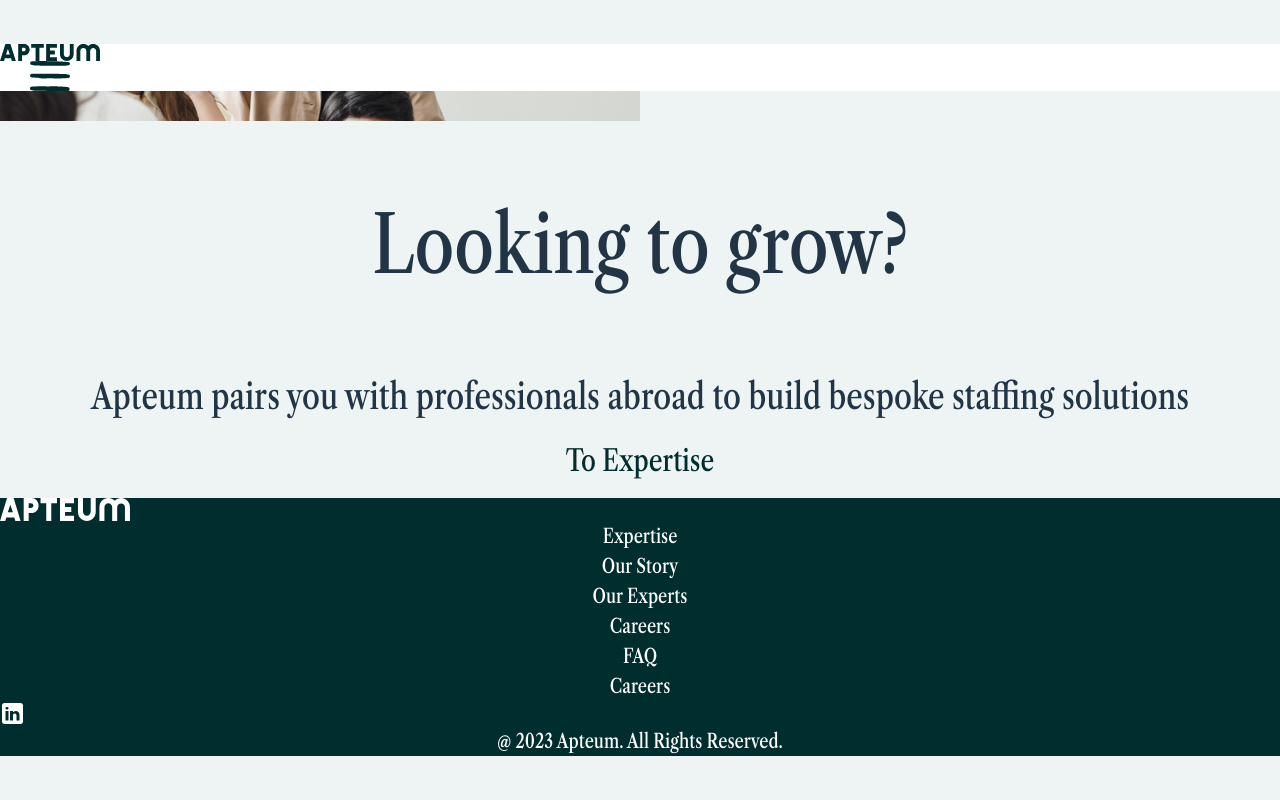
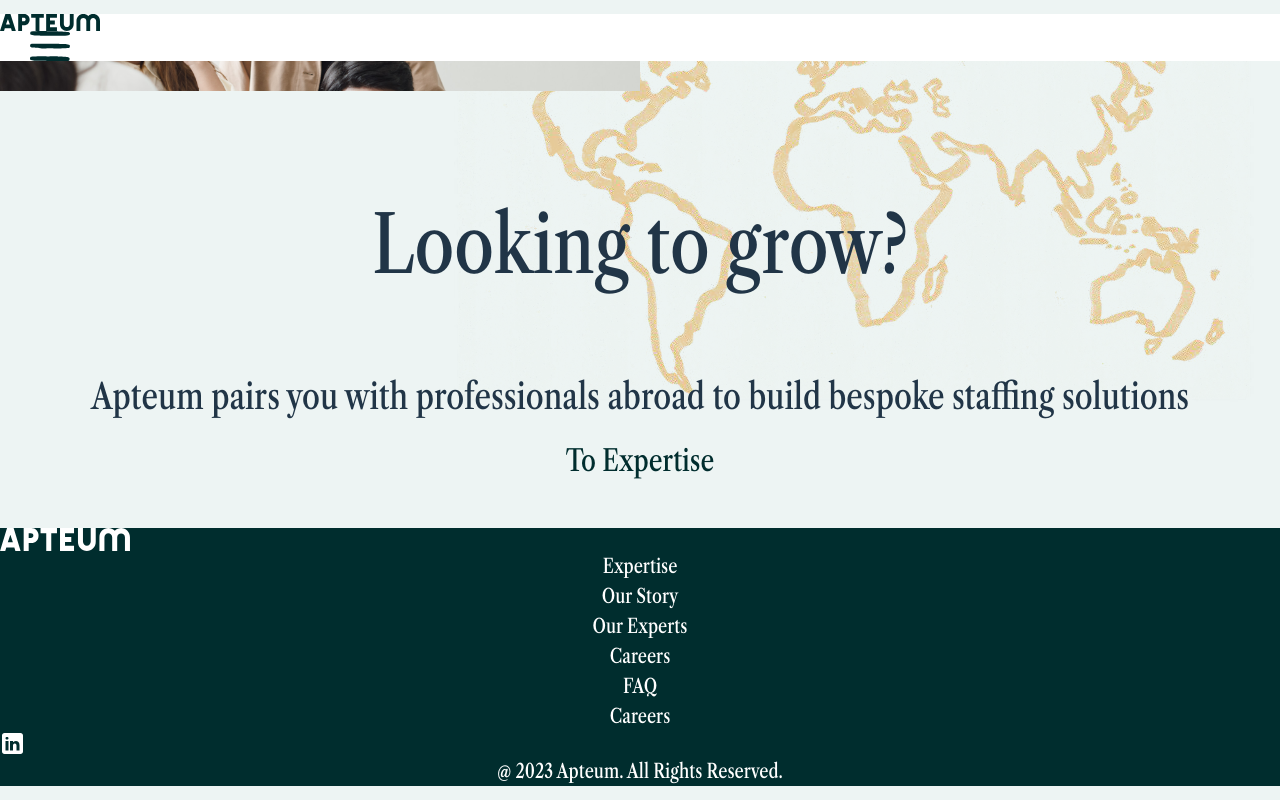
Before and after one commit to rippler7/apteum, a React (Vite) app: page / in a window 1280 px wide. Built offline with nearby package versions, Linux system fonts and the light colour scheme.

Commit message:
fixed content layout and button behavior

```diff
--- a/src/components/SectionOne.css
+++ b/src/components/SectionOne.css
@@ -6,3 +6,7 @@
     width:50%;
     height:100%;
 }
+
+.secOneBody {
+    background: url('../assets/worldMap.png') bottom right no-repeat;
+}
--- a/src/components/SectionOne.tsx
+++ b/src/components/SectionOne.tsx
@@ -1,23 +1,27 @@
 import './SectionOne.css';
 function SectionOne(){
     return(
-        <div className='flex w-full justify-between items-center h-full align-items'>
+        <div className='secOneBody flex w-full justify-between items-center h-full align-middle py-10'>
             <div className='heroImg'>
                 &nbsp;
             </div>
-            <div className='flex-col justify-between h-full w-full items-center align-items p-50'>
-                <div className='w-full h-70'>
+            <div className='flex flex-col justify-between h-full w-full items-center align-items p-50'>
+                <div>&nbsp;</div>
+                <div className='w-full py-30'>
                     <h1>Looking to grow?</h1>
                 </div>
-                <div className='tagline w-full px-20 py-30 h-30'>
+                <div className='tagline w-full px-20 py-30'>
                     <p>
                        <h3>Apteum pairs you with professionals abroad to build bespoke staffing solutions</h3>
                     </p>
                 </div>
-                <div className='w-full h-full py-20'>
+                <div className='w-full py-20'>
                     <button>
                         To Expertise
                     </button>
+                </div>
+                <div>
+                    &nbsp;
                 </div>
             </div>
         </div>
--- a/src/index.css
+++ b/src/index.css
@@ -59,10 +59,11 @@ button {
   text-align: center;
   text-decoration: none;
   display: inline-block;
-  transition: border-color 0.25s;
+  transition: background-color 0.30s;
 }
 button:hover {
-  border-color: #002d2e;
+  background-color: #002d2e;
+  color: #FFF;
 }
 button:focus,
 button:focus-visible {
```
Also changed, not shown: src/assets/worldMap.png (added).
